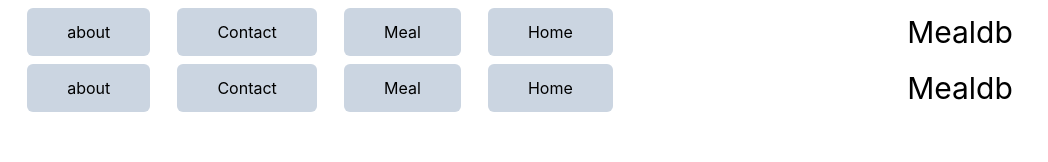
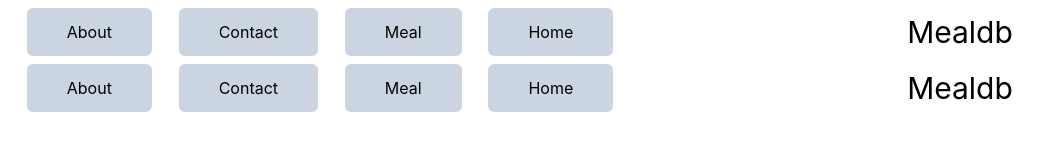
Before and after one commit to mahiuddinTuhin/cafeteritory, a React (Create React App) app: page / in a window 1280 px wide. Shown: the top 162 px of the page, without its empty margins (0-1048 px from the left). Built offline with nearby package versions, Linux system fonts and the light colour scheme.

Commit message:
little step1

```diff
--- a/src/components/Footer.js
+++ b/src/components/Footer.js
@@ -10,7 +10,7 @@
           to="about"
           alt=""
         >
-          about
+          About
         </Link>
         <Link
           className="px-10 py-3 bg-slate-300  rounded-md"
--- a/src/components/Home.js
+++ b/src/components/Home.js
@@ -10,7 +10,7 @@
           to="about"
           alt=""
         >
-          about
+          About
         </Link>
         <Link
           className="px-10 py-3 bg-slate-300  rounded-md"
--- a/src/components/Main.js
+++ b/src/components/Main.js
@@ -1,4 +1,5 @@
 import React from "react";
+import { Outlet } from "react-router-dom";
 import Footer from "./Footer";
 import Home from "./Home";
 
@@ -6,7 +7,7 @@
   return (
     <div>
       <Home></Home>
-      {/* <Outlet></Outlet> */}
+      <Outlet></Outlet>
       <Footer></Footer>
     </div>
   );
--- a/src/components/router/router.js
+++ b/src/components/router/router.js
@@ -5,11 +5,11 @@
   {
     path: "/",
     element: <Main></Main>,
-  },
+    children: [
       {
         path: "about",
         element: (
-      <div>
+          <div className="block h-48 bg-rose-100">
             <h1>inside about</h1>
             <NavLink to="yoyoyu" alt="">
               yoyoyu
@@ -18,6 +18,20 @@
         ),
       },
       {
+        path: "Meal",
+        element: (
+          <div className="block h-48 bg-green-100">
+            <h1>Meal inside</h1>
+            <NavLink to="/" alt="">
+              Home
+            </NavLink>
+          </div>
+        ),
+      },
+    ],
+  },
+
+  {
     path: "*",
     element: <h1>error 404</h1>,
   },
```
Lines whose indentation alone changed are shown as unchanged.
